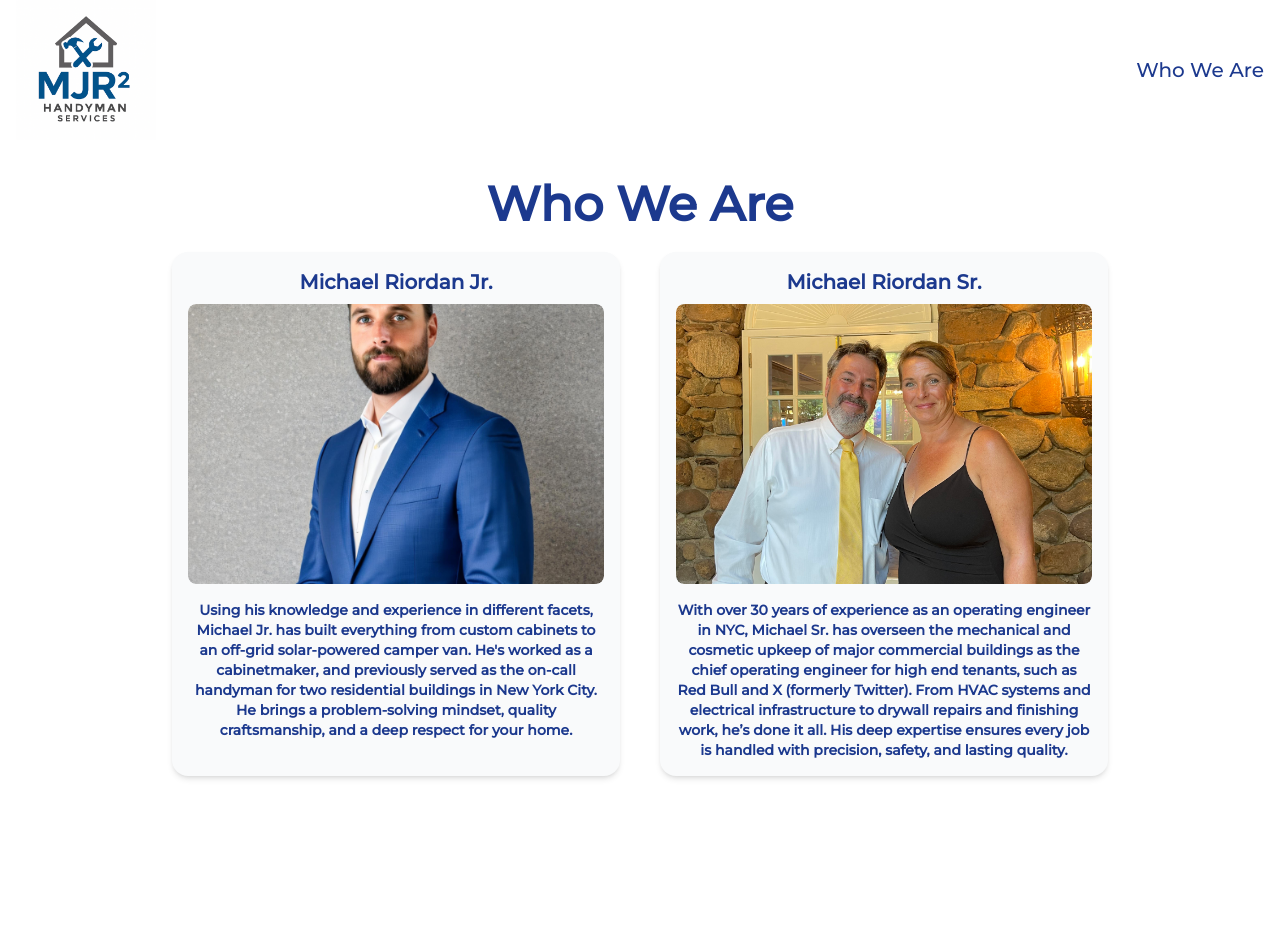
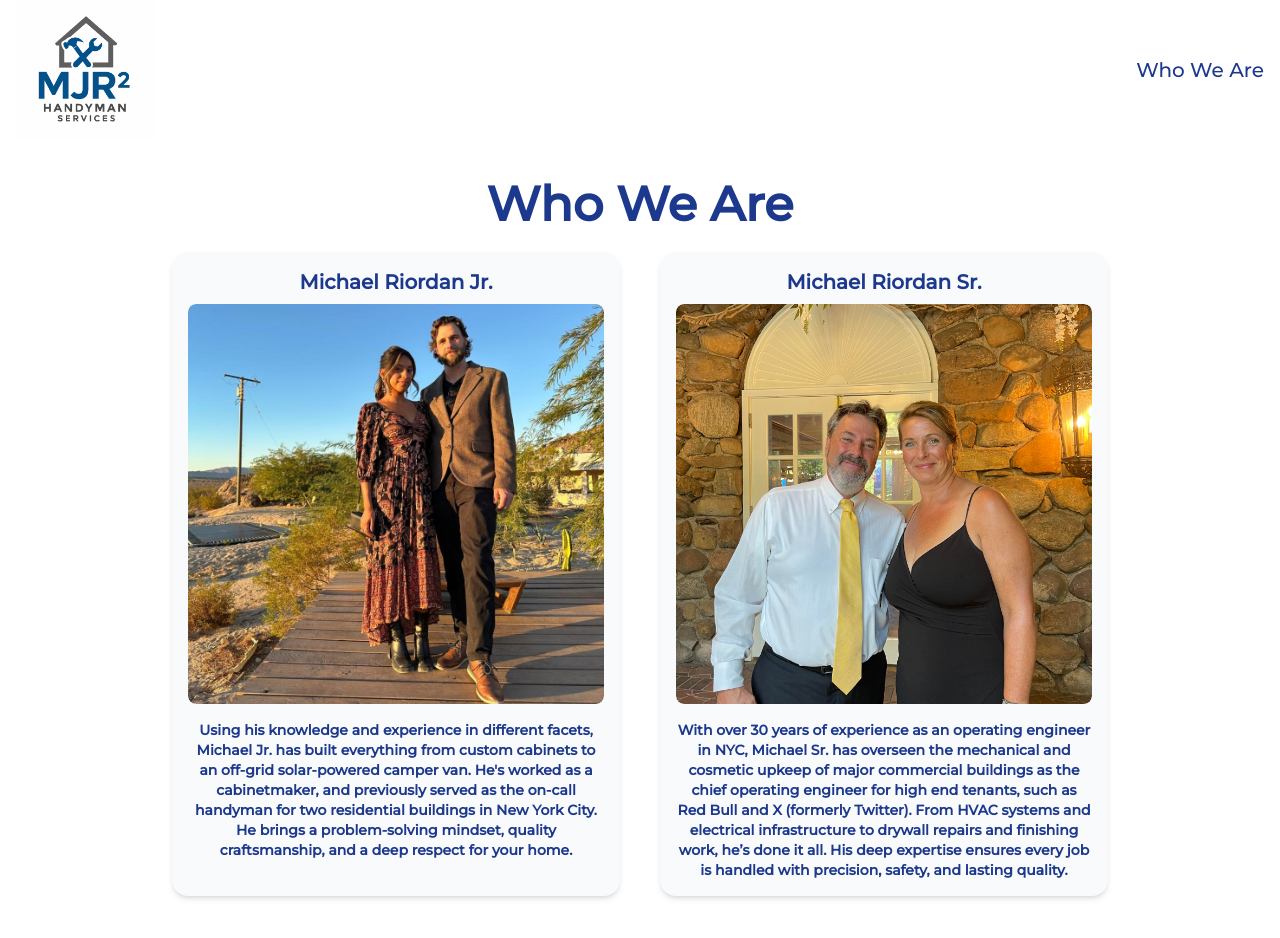
Before and after one commit to Michael-Riordan/mjr-handyman, a Next.js app: page /who-we-are in a window 1280 px wide. Shown: the top 938 px of the page. Before the commit the page ends 840 px from the top, so only its background shows below. Built offline with nearby package versions, Linux system fonts and the light colour scheme.

Commit message:
change profile photo

```diff
--- a/src/app/components/ProfileCard.tsx
+++ b/src/app/components/ProfileCard.tsx
@@ -10,7 +10,7 @@ export default function ProfileCard({name, image, description }: ProfileCardProp
     return (
         <div className="rounded-2xl shadow-md p-4 bg-gray-50 w-full max-w-md mb-10">
             <h3 className="text-xl font-bold mb-2 text-center text-blue-900">{name}</h3>
-            <div className="relative h-70 w-full mb-4 overflow-hidden rounded-lg">
+            <div className="relative h-100 w-full mb-4 overflow-hidden rounded-lg">
                 <Image
                     src={image}
                     alt={`Profile Photo`}
--- a/src/app/who-we-are/page.tsx
+++ b/src/app/who-we-are/page.tsx
@@ -9,7 +9,7 @@ export default function WhoWeAre() {
             <section className="flex p-6 flex-col md:flex-row md:gap-10 sm:justify-self-center">
                 <ProfileCard
                     name="Michael Riordan Jr."
-                    image="/ProfileCardImages/profile-photo-me.jpg"
+                    image="/ProfileCardImages/lucy&i.jpg"
                     description={`Using his knowledge and experience in different facets, Michael Jr. has built everything from custom cabinets to an off-grid solar-powered camper van. He's worked as a cabinetmaker, and previously served as the on-call handyman for two residential buildings in New York City. He brings a problem-solving mindset, quality craftsmanship, and a deep respect for your home.`}
                 />
                 <ProfileCard
```
Also changed, not shown: public/ProfileCardImages/lucy&i.jpg (added).
